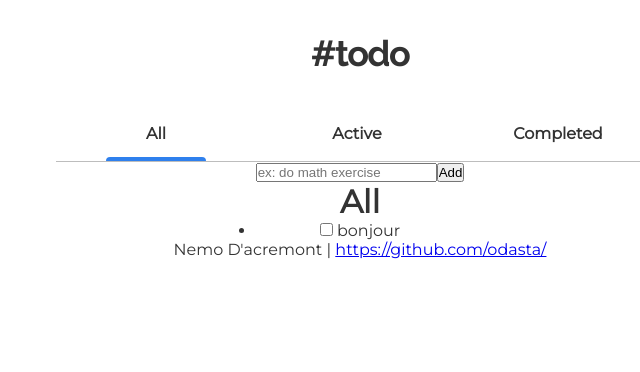
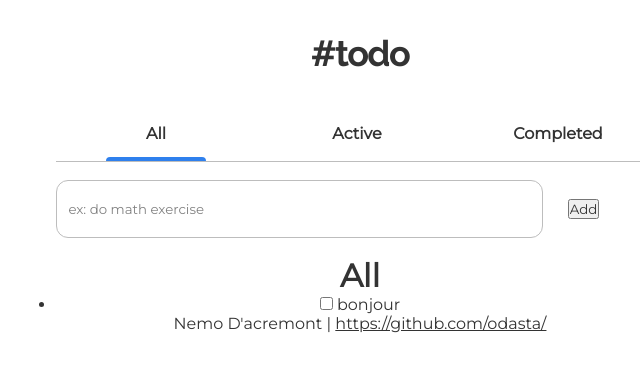
Before and after one commit to NemoDacremont/to-do-app, a Vue app: page / in a window 1280 px wide. Shown: the top 372 px of the page, without its empty margins (280-920 px from the left). Built offline with nearby package versions, Linux system fonts and the light colour scheme.

Commit message:
Turned scss variables into css var and started to style AddTask

```diff
--- a/src/App.vue
+++ b/src/App.vue
@@ -55,13 +55,15 @@ export default defineComponent({
 
 // Colors
 
-$red: #EB5757;
-$blue: #2F80ED;
-$dark-gray: #333333;
-$gray-3: #828282;
-$gray-4: #BDBDBD;
-$gray-5: #A9A9A9;
-$background-color: #FFF;
+:root {
+	--red: #EB5757;
+	--blue: #2F80ED;
+	--dark-gray: #333333;
+	--gray-3: #828282;
+	--gray-4: #BDBDBD;
+	--gray-5: #A9A9A9;
+	--background-color: #FFF;
+}
 
 *,
 *::before,
@@ -69,22 +71,25 @@ $background-color: #FFF;
 	margin: 0;
 	padding: 0;
 	box-sizing: border-box;
+  font-family: 'montserrat', sans-serif;
+  color: var(--dark-gray);
 }
 
 #app {
-  font-family: 'montserrat', sans-serif;
   -webkit-font-smoothing: antialiased;
   -moz-osx-font-smoothing: grayscale;
   text-align: center;
-  color: $dark-gray;
 
 	display: flex;
 	flex-direction: column;
 	align-items: center;
 }
 
+header, main {
+	width: 609px;
+}
+
 header {
-	width: 609px;
 	h1 {
 		font-family: 'raleway', sans-serif;
 		font-weight: 700;
@@ -99,11 +104,11 @@ header {
 
 .nav {
 	position: relative;
-	border-bottom: 1px solid $gray-4;
+	border-bottom: 1px solid var(--gray-4);
 
 	a {
 		font-weight: bold;
-		color: $dark-gray;
+		color: var(--dark-gray);
 		overflow: hidden;
 		position: relative;
 	}
@@ -133,7 +138,7 @@ header {
 	.route-overlay {
 		height: 0;
 		width: 16.5%;
-		border-top: 4px solid $blue;
+		border-top: 4px solid var(--blue);
 		border-radius: 4px 4px 0 0;
 		position: absolute;
 		top: calc(100% - 4px);
--- a/src/components/AddTask.vue
+++ b/src/components/AddTask.vue
@@ -15,5 +15,25 @@ export default defineComponent({
 </script>
 
 <style lang="scss" scoped>
+.add-task {
+	width: 100%;
+	display: flex;
+	align-items: center;
+	gap: 25px;
+	padding: 18px 0;
 
+	input[type=text] {
+		width: 80%;
+		padding: 20px 12px;
+		border: 1px solid var(--gray-4);
+		border-radius: 12px;
+
+		&::placeholder {
+			color: var(--gray-3);
+		}
+	}
+
+	input[type=submit] {
+	}
+}
 </style>
```
